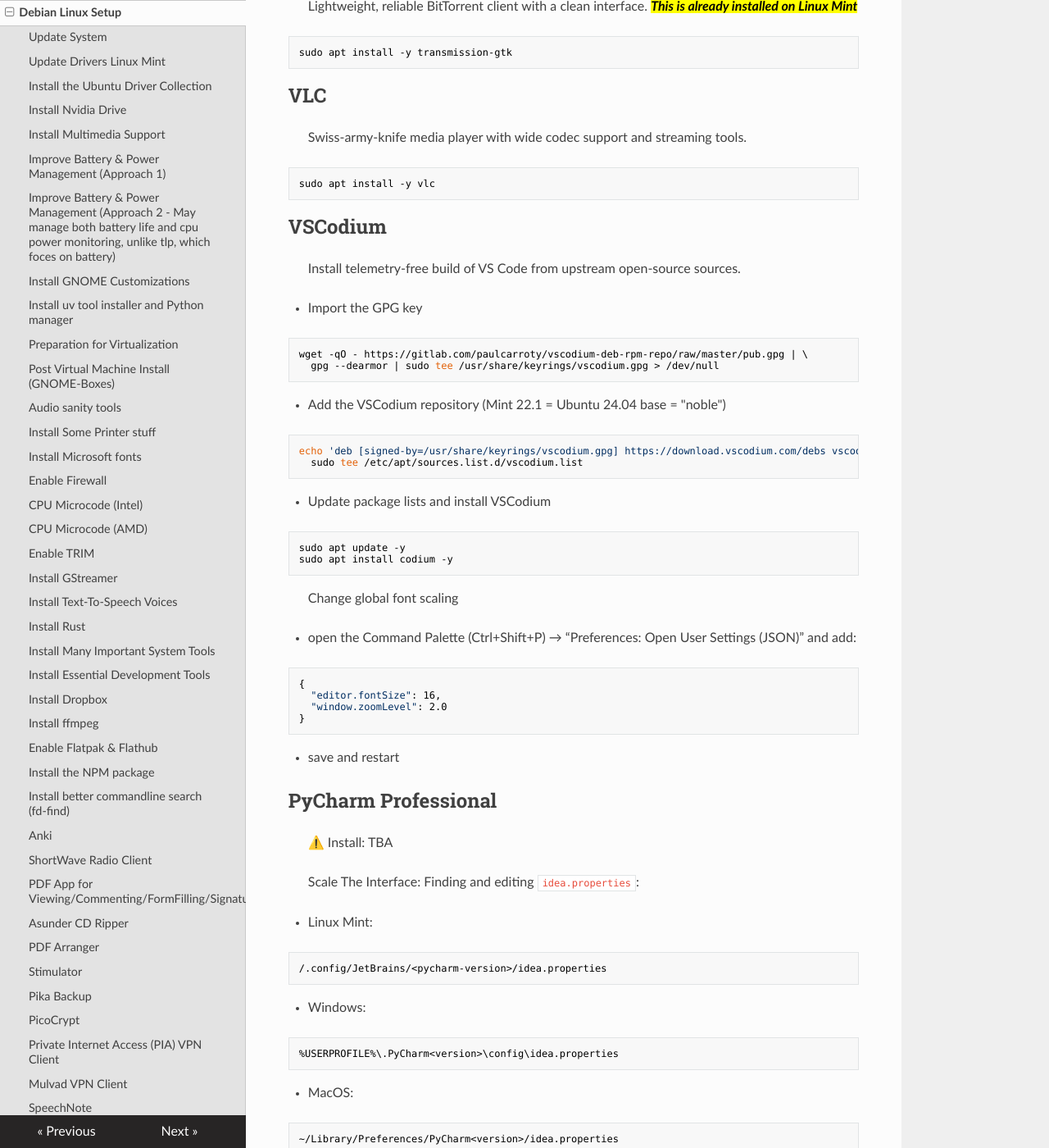
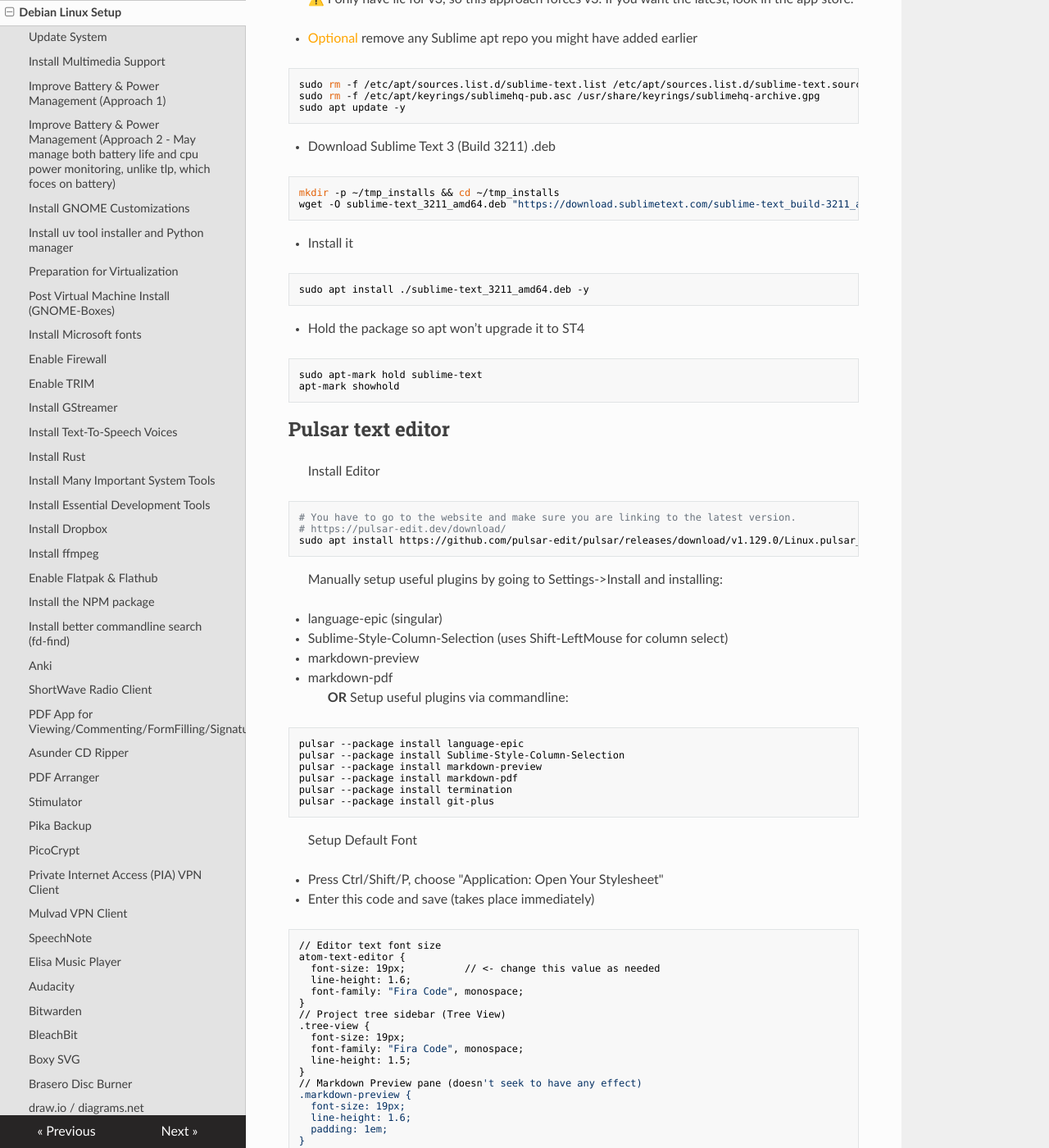
Before and after one commit to travisseymour/useful_stuff, an MkDocs documentation site: the page built from docs/debian_setup.md, in a window 1280 px wide and 1400 px high, scrolled down 15813 px. Shown: the whole window at 82% size. Built offline with MkDocs 1.6.1, drawn with Linux system fonts in a browser that asks for light colours; nearby versions of some CDN libraries; some of the changed text lies outside the part shown.

Commit message:
removed some unneeded stuff from debian setup

````diff
--- a/docs/debian_setup.md
+++ b/docs/debian_setup.md
@@ -9,39 +9,6 @@
 
 ```bash
 sudo apt update -y && sudo apt upgrade -y && sudo apt autoremove
-```
-
-## Update Drivers Linux Mint
-
-```bash
-sudo apt update && sudo apt full-upgrade -y
-# Driver Manager (pick NVIDIA/prop if needed)
-```
-
-```bash
-sudo mintdrivers
-```
-
-> If you end up installing any drivers from that, it could be wise to reboot
-
-```bash
-sudo reboot
-```
-
-## Install the Ubuntu Driver Collection
-
-```bash
-sudo apt install -y ubuntu-drivers-common
-sudo ubuntu-drivers install
-sudo reboot
-```
-
-## Install Nvidia Drive
-
-> ⚠️ Only do this if you have an NVidia GPU!
-
-```bash
-sudo apt install -y nvidia-driver
 ```
 
 ## Install Multimedia Support
@@ -60,7 +27,7 @@
 sudo systemctl enable --now tlp
 ```
 
-## Improve Battery & Power Management (Approach 2 - May manage both battery life and cpu power monitoring, unlike tlp, which foces on battery)
+## Improve Battery & Power Management (Approach 2 - <span style="color:orange;">May manage both battery life and cpu power monitoring, unlike tlp, which foces on battery</span>)
 
 > ⚠️ Only do this if you're setting up a laptop
 
@@ -129,7 +96,7 @@
 reboot
 ```
 
-- With Boxes, Cinnamon (e.g., Linux Mint) doesn't work properly with spice. So <mark>**BEFORE** running the above command</mark>, switch to the _XFCE_ destkop.
+- With Boxes, Cinnamon (e.g., Linux Mint) doesn't work properly with spice. So <span style="color:orange;">**BEFORE** running the above command</span>, switch to the _XFCE_ destkop.
 ```bash
 sudo apt install mint-meta-xfce -y
 ```
@@ -137,31 +104,6 @@
 > After running the above command: 1) Log out of Cinnamon, 2) Choose the Xfce desktop, 3) Log back in, 4) Run the above commands.
 
 > Windows VMs...tba
-
-## Audio sanity tools
-
-> Useful if something goes wrong with your audio system
-
-```bash
-sudo apt install -y pavucontrol
-```
-
-## Install Some Printer stuff
-
-> These are already installed installed on Linux Mint!
-
-- Printing (CUPS) + driverless USB printing support
-```bash
-sudo apt install -y cups ipp-usb system-config-printer
-sudo systemctl enable --now cups ipp-usb
-# (optional) allow your user to manage printers
-sudo usermod -aG lpadmin "$USER"
-```
-
-- Scanning
-```bash
-sudo apt install -y simple-scan sane-airscan sane-utils
-```
 
 ## Install Microsoft fonts
 
@@ -190,26 +132,6 @@
 sudo ufw allow 445/tcp
 ```
 
-## CPU Microcode (Intel)
-
-> ⚠️ **Only** install this if you have an <mark>Intel CPU!</mark>
-
-```bash
-# Will immediately reboot!
-sudo apt install -y intel-microcode
-sudo reboot
-```
-
-## CPU Microcode (AMD)
-
-> ⚠️ **Only** install this if you have an <mark>AMD CPU!</mark>
-
-```bash
-# Will immediately reboot!
-sudo apt install -y amd64-microcode
-sudo reboot
-```
-
 ## Enable TRIM
 
 - First check if it is already running
@@ -234,12 +156,12 @@
 sudo apt install -y gstreamer1.0-plugins-good gstreamer1.0-tools gstreamer1.0-gl
 ```
 
-- Optional GPU Acceleration for <mark>AMD GPU</mark>
+- Optional GPU Acceleration for <span style="color:orange;">AMD GPU</span>
 ```bash
 sudo apt install -y mesa-va-drivers gstreamer1.0-vaapi vainfo
 ```
 
-- Optional GPU Acceleration for <mark>INTEL/NVIDIA GPU</mark>
+- Optional GPU Acceleration for <span style="color:orange;">INTEL/NVIDIA GPU</span>
 > On Linux Mint -- You already have what you need! Otherwise:
 
 ```bash
@@ -310,7 +232,7 @@
 
 ## Install Dropbox
 
-> <mark>⚠️ Only download the one appropriate for your desktop file manager</mark>. That usually depends on which desktop type you use. Installing the correct file-manager integration will automatically pull in and install the Dropbox daemon on first run.
+> <span style="color:orange;">⚠️ Only download the one appropriate for your desktop file manager</span>. That usually depends on which desktop type you use. Installing the correct file-manager integration will automatically pull in and install the Dropbox daemon on first run.
 
 - Cinnamon (Linux Mint's Deafult Desktop)
 ```bash
@@ -754,7 +676,7 @@
 
 ## Transmission
 
-> Lightweight, reliable BitTorrent client with a clean interface. <mark>This is already installed on Linux Mint</mark>
+> Lightweight, reliable BitTorrent client with a clean interface. <span style="color:orange;">This is already installed on Linux Mint</span>
 
 ```bash
 sudo apt install -y transmission-gtk
@@ -767,40 +689,6 @@
 ```bash
 sudo apt install -y vlc
 ```
-
-## VSCodium
-
-> Install telemetry-free build of VS Code from upstream open-source sources.
-
-- Import the GPG key
-```bash
-wget -qO - https://gitlab.com/paulcarroty/vscodium-deb-rpm-repo/raw/master/pub.gpg | \
-  gpg --dearmor | sudo tee /usr/share/keyrings/vscodium.gpg > /dev/null
-```
-
-- Add the VSCodium repository (Mint 22.1 = Ubuntu 24.04 base = "noble")
-```bash
-echo 'deb [signed-by=/usr/share/keyrings/vscodium.gpg] https://download.vscodium.com/debs vscodium main' | \
-  sudo tee /etc/apt/sources.list.d/vscodium.list
-```
-
-- Update package lists and install VSCodium
-```bash
-sudo apt update -y
-sudo apt install codium -y
-```
-
-> Change global font scaling
-
-- open the Command Palette (Ctrl+Shift+P) → “Preferences: Open User Settings (JSON)” and add:
-```bash
-{
-  "editor.fontSize": 16,
-  "window.zoomLevel": 2.0
-}
-```
-
-- save and restart
 
 ## PyCharm Professional
 
@@ -858,7 +746,7 @@
 
 > ⚠️ I only have lic for v3, so this approach forces v3. If you want the latest, look in the app store.
 
-- <mark>Optional</mark> remove any Sublime apt repo you might have added earlier
+- <span style="color:orange;">Optional</span> remove any Sublime apt repo you might have added earlier
 ```bash
 sudo rm -f /etc/apt/sources.list.d/sublime-text.list /etc/apt/sources.list.d/sublime-text.sources
 sudo rm -f /etc/apt/keyrings/sublimehq-pub.asc /usr/share/keyrings/sublimehq-archive.gpg
````
Also changed, not shown: other parts of docs/debian_setup.md (+1 -1 lines), docs/index.md (+1 -0 lines), 1 other file.
